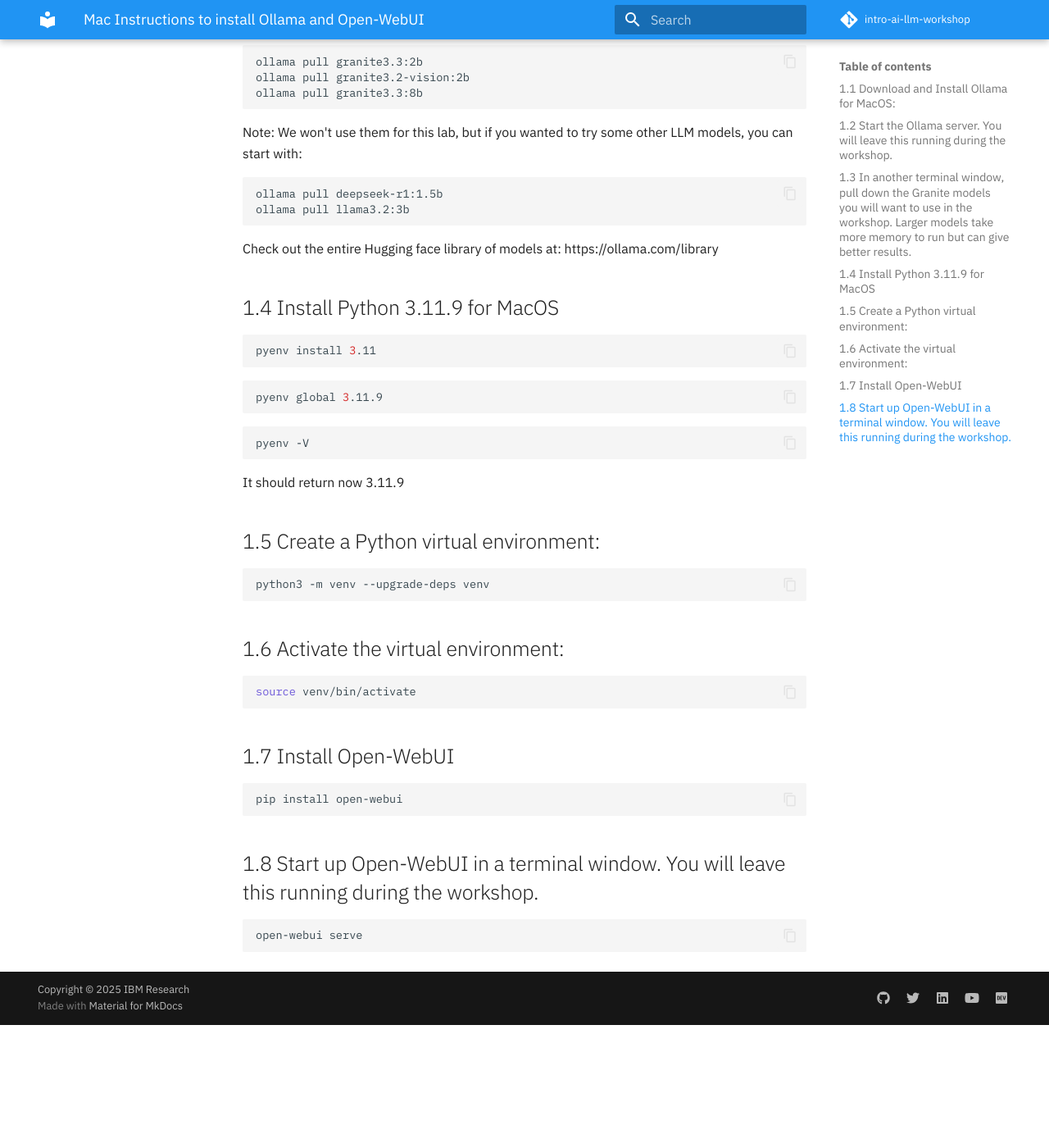
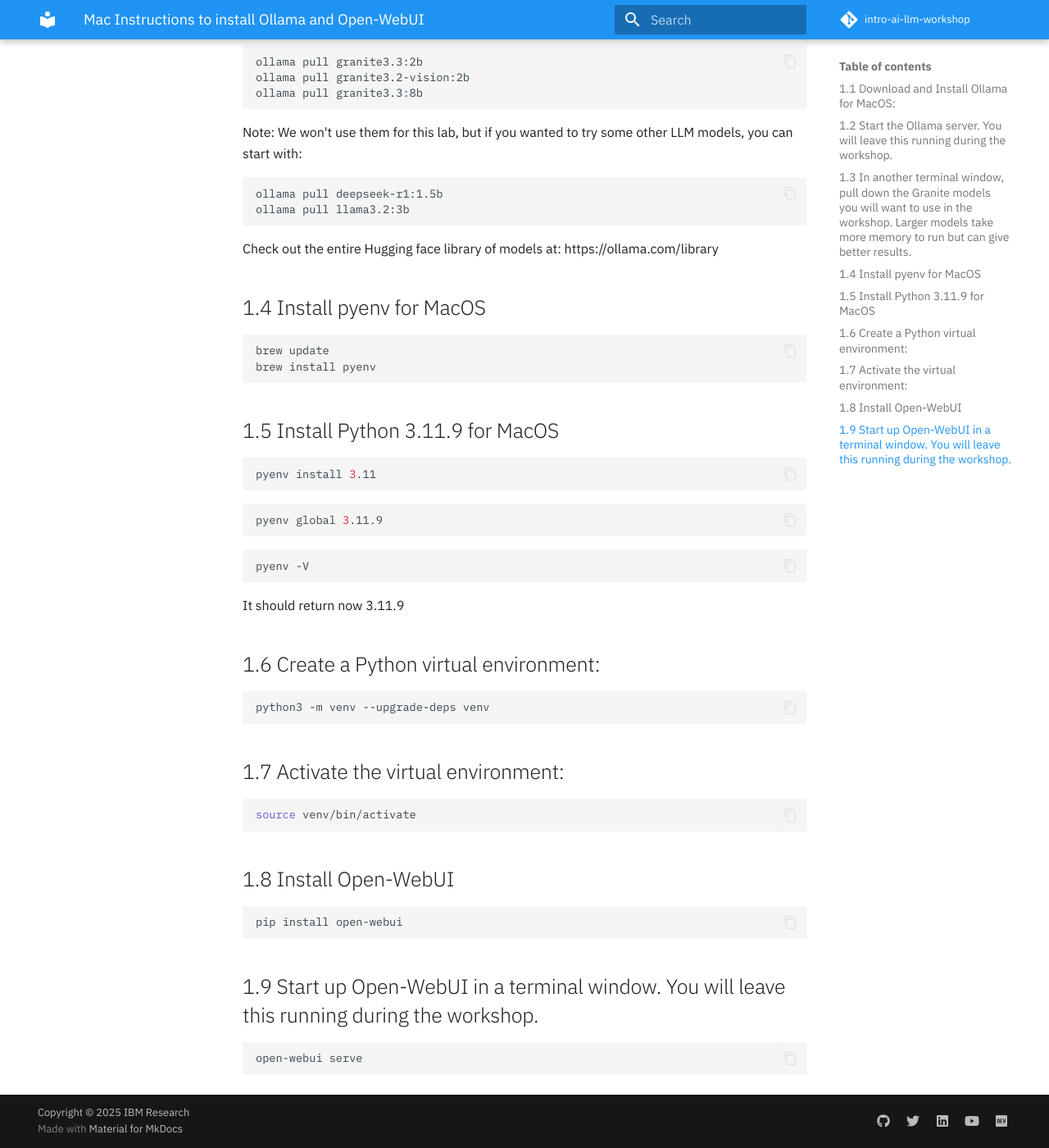
Before and after one commit to IBM/intro-ai-llm-workshop, an MkDocs documentation site: the page built from docs/pre-work/macosinstructions.md, in a window 1280 px wide and 1400 px high, scrolled down 781 px. Shown: the whole window at 82% size. Built offline with MkDocs 1.6.1 and Material for MkDocs 9.7.7, drawn with Linux system fonts in a browser that asks for light colours; comment, search, counter and statistics services are not loaded; before the commit the page ends 2031 px from its top, so only the background shows below that.

Commit message:
adding pyenv steps
Signed-off-by: James Busche <jbusche@us.ibm.com>

````diff
--- a/docs/pre-work/macosinstructions.md
+++ b/docs/pre-work/macosinstructions.md
@@ -30,7 +30,13 @@
 ```
 Check out the entire Hugging face library of models at: https://ollama.com/library
 
-## 1.4 Install Python 3.11.9 for MacOS
+## 1.4 Install pyenv for MacOS
+```shell
+brew update
+brew install pyenv
+```
+
+## 1.5 Install Python 3.11.9 for MacOS
 ```shell
 pyenv install 3.11
 ```
@@ -43,19 +49,19 @@
 ```
 It should return now 3.11.9
 
-## 1.5 Create a Python virtual environment:
+## 1.6 Create a Python virtual environment:
 ```shell
 python3 -m venv --upgrade-deps venv
 ```
-## 1.6 Activate the virtual environment:
+## 1.7 Activate the virtual environment:
 ```shell
 source venv/bin/activate
 ```
-## 1.7 Install Open-WebUI
+## 1.8 Install Open-WebUI
 ```shell
 pip install open-webui
 ```
-## 1.8 Start up Open-WebUI in a terminal window. You will leave this running during the workshop.
+## 1.9 Start up Open-WebUI in a terminal window. You will leave this running during the workshop.
 ```shell
 open-webui serve
 ```
````
